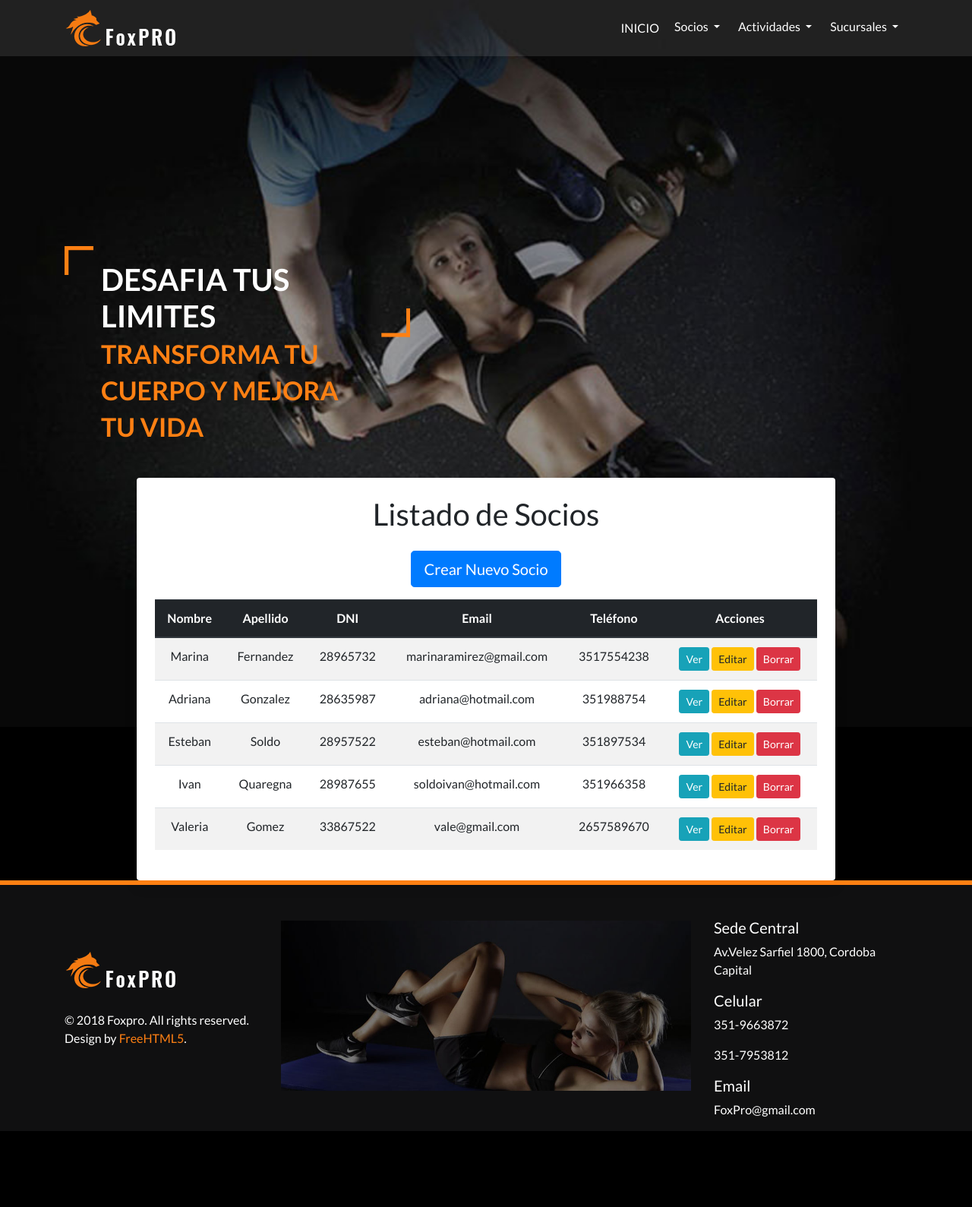
After one commit to gabrielagonzalezliliana/Proyecto_Final, a Django app: page /socios-lista/ in a window 1280 px wide. The commit adds this page. Shown: the whole page at 76% size. Run offline with Django 4.2, Linux system fonts and the light colour scheme; data comes from the database, SQL or seed files in the repository; both versions use the stored data as it was after the commit; some libraries are stand-ins or nearby versions.

Commit message:
clases basadas en vistas Socios

```diff
--- a/proyecto_django/App/templates/App/base.html
+++ b/proyecto_django/App/templates/App/base.html
@@ -36,6 +36,12 @@
         <ul class="navbar-nav ml-auto">
           <li class="nav-item"> <a class="nav-link" href="{% url 'inicio' %}">Inicio</a> </li>
 
+
+
+
+
+
+
           <div class="dropdown">
             <button class="btn dropdown-toggle" type="button" id="dropdownMenuButton" aria-haspopup="true" aria-expanded="false" style="background-color: transparent; border: none; color: white;">
               Socios
@@ -44,6 +50,7 @@
               <a class="dropdown-item" href="{% url 'socios' %}" style="color: white;">Eventos para socios</a>
               <a class="dropdown-item" href="{% url 'buscar_socio' %}" style="color: white;">Buscar</a>
               <a class="dropdown-item" href="{% url 'socios_formulario' %}" style="color: white;">Agregar</a>
+              <a class="dropdown-item" href="{% url 'ListaSocios' %}" style="color: white;">Listado de Socios</a>
             </div>
           </div>
 
@@ -107,41 +114,19 @@
   <div class="container">
     <div class="row">
       <div class="col-md-3 footer1 d-flex wow bounceInLeft" data-wow-delay=".25s">
-        <div class="d-flex flex-wrap align-content-center"> <a href="#"><img src="{% static 'App/images/logo.png' %}" alt="logo" /></a>
+        <div class="d-flex flex-wrap align-content-center">
+          <a href="#"><img src="{% static 'App/images/logo.png' %}" alt="logo" /></a>
           <p></p>
           <p>&copy; 2018 Foxpro. All rights reserved.<br> Design by <a href="https://freehtml5.co" target="_blank">FreeHTML5</a>.</p>
         </div>
       </div>
-      <div class="col-md-6 footer2 wow bounceInUp" data-wow-delay=".25s" id="contact">
-        <div class="form-box">
-          <h4>CONTACTO</h4>
-          <table class="table table-responsive d-table">
-            <tr>
-              <td><input type="text" class="form-control pl-0" placeholder="NOMBRE" /></td>
-              <td><input type="email" class="form-control pl-0" placeholder="EMAIL" /></td>
-            </tr>
-            <tr>
-              <td colspan="2"></td>
-            </tr>
-            <tr>
-              <td colspan="2"><input type="text" class="form-control pl-0" placeholder="DOMICILIO" /></td>
-            </tr>
-            <tr>
-              <td colspan="2"></td>
-            </tr>
-            <tr>
-              <td colspan="2"><input type="text" class="form-control pl-0" placeholder="MENSAJE" /></td>
-            </tr>
-            <tr>
-              <td colspan="2"></td>
-            </tr>
-            <tr>
-              <td colspan="2" class="text-center pl-0"><button type="submit" class="btn btn-dark">Enviar</button></td>
-            </tr>
-          </table>
-        </div>
+
+      <!-- Columna del medio con la imagen -->
+      <div class="col-md-6 d-flex justify-content-center align-items-center">
+        <img src="{% static 'App/images/about-us-bg.jpg' %}" alt="About Us" class="img-fluid" />
       </div>
-      <div class="col-md-3 footer3 wow bounceInRight" data-wow-delay=".25s">
+
+      <div class="col-md-3 footer3 wow bounceInRight text-end" data-wow-delay=".25s">
         <h5>Sede Central</h5>
         <p>Av.Velez Sarfiel 1800, Cordoba Capital</p>
         <h5>Celular</h5>
@@ -149,11 +134,11 @@
         <p>351-7953812</p>
         <h5>Email</h5>
         <p>FoxPro@gmail.com</p>
-
       </div>
     </div>
   </div>
 </footer>
+
 
 <!-- Optional JavaScript -->
 <!-- jQuery first, then Bootstrap JS, ... -->
--- /dev/null
+++ b/proyecto_django/App/templates/App/socios_lista.html
@@ -0,0 +1,57 @@
+{% extends "App/base.html" %}
+
+{% load static %}
+
+{% block title %}Listado de Socios{% endblock title %}
+
+{% block main %}
+<div class="container mt-5">
+    <div class="row justify-content-center">
+        <div class="col-md-10">
+            <!-- Contenedor con fondo blanco -->
+            <div class="p-4 bg-white rounded shadow">
+                <h1 class="text-center mb-4">Listado de Socios</h1>
+
+                <!-- Botón para crear un nuevo socio -->
+                <div class="text-center mb-3">
+                    <a href="{% url 'NuevoSocio' %}" class="btn btn-primary btn-lg">Crear Nuevo Socio</a>
+                </div>
+
+                <!-- Tabla de socios -->
+                <table class="table table-hover table-striped text-center">
+                    <thead class="thead-dark">
+                        <tr>
+                            <th>Nombre</th>
+                            <th>Apellido</th>
+                            <th>DNI</th>
+                            <th>Email</th>
+                            <th>Teléfono</th>
+                            <th>Acciones</th>
+                        </tr>
+                    </thead>
+                    <tbody>
+                        {% for socio in socios %}
+                            <tr>
+                                <td>{{ socio.nombre }}</td>
+                                <td>{{ socio.apellido }}</td>
+                                <td>{{ socio.dni }}</td>
+                                <td>{{ socio.email }}</td>
+                                <td>{{ socio.telefono }}</td>
+                                <td>
+                                    <a href="{% url 'DetalleSocio' socio.pk %}" class="btn btn-info btn-sm">Ver</a>
+                                    <a href="{% url 'EditarSocio' socio.pk %}" class="btn btn-warning btn-sm">Editar</a>
+                                    <a href="{% url 'BorrarSocio' socio.pk %}" class="btn btn-danger btn-sm">Borrar</a>
+                                </td>
+                            </tr>
+                        {% empty %}
+                            <tr>
+                                <td colspan="6">No hay socios registrados.</td>
+                            </tr>
+                        {% endfor %}
+                    </tbody>
+                </table>
+            </div>
+        </div>
+    </div>
+</div>
+{% endblock main %}
--- a/proyecto_django/App/urls.py
+++ b/proyecto_django/App/urls.py
@@ -18,4 +18,12 @@ forms_api = [
     path('buscar-sucursales/', views.buscar_sucursales, name= 'buscar_sucursales')
 ]
 
-urlpatterns += forms_api
+clases_basadas_vistas = [
+    path('socios-lista/', views.SociosListView.as_view(), name = "ListaSocios"),
+    path('socios-ver/<pk>/', views.SociosDetailView.as_view(), name= "DetalleSocio"),
+    path('socios-nuevo/', views.SociosCreateView.as_view(), name = "NuevoSocio"),
+    path('socios-editar/<pk>/', views.SociosUpdateView.as_view(), name = "EditarSocio"),
+    path('socios-borrar/<pk>/', views.SociosDeleteView.as_view(), name = "BorrarSocio")
+]
+
+urlpatterns += forms_api + clases_basadas_vistas
--- a/proyecto_django/App/views.py
+++ b/proyecto_django/App/views.py
@@ -143,3 +143,42 @@ def buscar_sucursales(request):
         mi_formulario = BuscarSucursales()
 
     return render(request, "App/buscar_sucursales.html", {"mi_formulario": mi_formulario})
+
+#vistas basadas en clases
+
+from django.views.generic import ListView
+from django.views.generic.detail import DetailView
+from django.views.generic.edit import CreateView,UpdateView, DeleteView
+from django.urls import reverse_lazy
+
+
+#socios
+class SociosListView(ListView):
+    model = socios
+    context_object_name = "socios"
+    template_name = "App/socios_lista.html"
+
+
+class SociosDetailView(DetailView):
+    model = socios
+    template_name = "App/socios_detalle.html"
+
+
+class SociosCreateView(CreateView):
+    model = socios
+    template_name = "App/socios_crear.html"
+    success_url = reverse_lazy("ListaSocios")
+    fields = ["nombre", "apellido", "dni", "email", "telefono"]
+
+
+class SociosUpdateView(UpdateView):
+    model = socios
+    template_name = "App/socios_editar.html"
+    success_url = reverse_lazy("ListaSocios")
+    fields = ["nombre", "apellido", "dni", "email", "telefono"]
+
+
+class SociosDeleteView(DeleteView):
+    model = socios
+    template_name = "App/socios_borrar.html"
+    success_url = reverse_lazy("ListaSocios")
```
Also changed, not shown: proyecto_django/App/templates/App/socios_borrar.html (added, +27 -0 lines), proyecto_django/App/templates/App/socios_crear.html (added, +29 -0 lines), proyecto_django/App/templates/App/socios_detalle.html (added, +28 -0 lines), proyecto_django/App/templates/App/socios_editar.html (added, +29 -0 lines), proyecto_django/db.sqlite3.
